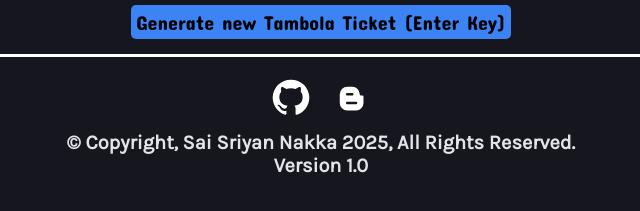
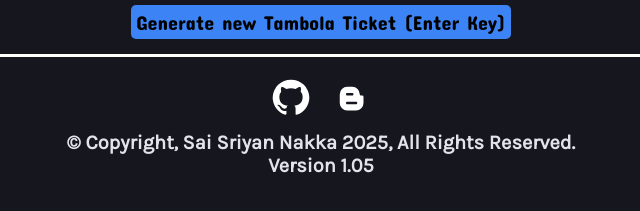
Before and after one commit to Sriyan-Nakka/tambolaTicketGenerator.com, a plain HTML site: page index.html in a window 1280 px wide. Both pictures are taken after a click on the button "Generate new Tambola Ticket (Enter Key)". Shown: the part 395-606 px from the top of the page, 319-959 px from the left. Drawn offline with Linux system fonts and the light colour scheme.

Commit message:
version 1.05

```diff
--- a/index.html
+++ b/index.html
@@ -129,6 +129,10 @@
       #ticketDiv div {
         margin: 10px;
       }
+      .marked {
+        background-color: hsl(0, 0%, 40%);
+        color: white;
+      }
     </style>
   </head>
   <body>
@@ -221,7 +225,7 @@
         </a>
         <br />
         &copy; Copyright, Sai Sriyan Nakka 2025, All Rights Reserved.
-        <br />Version 1.0 <br />
+        <br />Version 1.05 <br />
       </center>
     </footer>
   </body>
--- a/script.js
+++ b/script.js
@@ -1,4 +1,18 @@
+let css = "";
+let prevStyles = [];
+
 function generateTambolaTicket() {
+  prevStyles.forEach((s) => document.head.removeChild(s));
+  prevStyles = [];
+
+  for (let row = 1; row <= 3; row++) {
+    for (let column = 1; column <= 9; column++) {
+      let cell = document.getElementById(`r${row}c${column}`);
+      if (cell) cell.classList.remove("marked");
+      cell.removeEventListener("click", marked);
+    }
+  }
+
   let row1Placement = [1, 2, 3, 4, 5, 6, 7, 8, 9];
   let row2Placement = [1, 2, 3, 4, 5, 6, 7, 8, 9];
   let row3Placement = [1, 2, 3, 4, 5, 6, 7, 8, 9];
@@ -46,7 +60,6 @@ function generateTambolaTicket() {
   for (let i = 0; i < 100; i++) {
     let a = Math.floor(Math.random() * numbers.length);
     let b = Math.floor(Math.random() * numbers.length);
-
     let temp = numbers[a];
     numbers[a] = numbers[b];
     numbers[b] = temp;
@@ -55,7 +68,6 @@ function generateTambolaTicket() {
   for (let j = 0; j < 25; j++) {
     let a = Math.floor(Math.random() * row1Placement.length);
     let b = Math.floor(Math.random() * row1Placement.length);
-
     let temp = row1Placement[a];
     row1Placement[a] = row1Placement[b];
     row1Placement[b] = temp;
@@ -64,7 +76,6 @@ function generateTambolaTicket() {
   for (let k = 0; k < 25; k++) {
     let a = Math.floor(Math.random() * row2Placement.length);
     let b = Math.floor(Math.random() * row2Placement.length);
-
     let temp = row2Placement[a];
     row2Placement[a] = row2Placement[b];
     row2Placement[b] = temp;
@@ -73,7 +84,6 @@ function generateTambolaTicket() {
   for (let l = 0; l < 25; l++) {
     let a = Math.floor(Math.random() * row3Placement.length);
     let b = Math.floor(Math.random() * row3Placement.length);
-
     let temp = row3Placement[a];
     row3Placement[a] = row3Placement[b];
     row3Placement[b] = temp;
@@ -82,16 +92,67 @@ function generateTambolaTicket() {
   for (let row1Num = 0; row1Num <= 4; row1Num++) {
     document.getElementById(`r1c${row1Placement[row1Num]}`).textContent =
       numbers[row1Num];
+    css = `
+    @media (pointer: fine) and (min-width: 1024px) {
+      #r1c${row1Placement[row1Num]}:hover{
+        background-color: black;
+        color: white;
+        cursor: pointer;
+      }
+  }
+    `;
+    style = document.createElement("style");
+    style.textContent = css;
+    document.head.appendChild(style);
+    prevStyles.push(style);
+
+    document
+      .getElementById(`r1c${row1Placement[row1Num]}`)
+      .addEventListener("click", marked);
   }
 
   for (let row2Num = 0; row2Num <= 4; row2Num++) {
     document.getElementById(`r2c${row2Placement[row2Num]}`).textContent =
       numbers[5 + row2Num];
+    css = `
+    @media (pointer: fine) and (min-width: 1024px) {
+      #r2c${row2Placement[row2Num]}:hover{
+        background-color: black;
+        color: white;
+        cursor: pointer;
+      }
+  }
+    `;
+    style = document.createElement("style");
+    style.textContent = css;
+    document.head.appendChild(style);
+    prevStyles.push(style);
+
+    document
+      .getElementById(`r2c${row2Placement[row2Num]}`)
+      .addEventListener("click", marked);
   }
 
   for (let row3Num = 0; row3Num <= 4; row3Num++) {
     document.getElementById(`r3c${row3Placement[row3Num]}`).textContent =
       numbers[10 + row3Num];
+    css = `
+    @media (pointer: fine) and (min-width: 1024px) {
+      #r3c${row3Placement[row3Num]}:hover{
+        background-color: black;
+        color: white;
+        cursor: pointer;
+      }
+  }
+    `;
+    style = document.createElement("style");
+    style.textContent = css;
+    document.head.appendChild(style);
+    prevStyles.push(style);
+
+    document
+      .getElementById(`r3c${row3Placement[row3Num]}`)
+      .addEventListener("click", marked);
   }
 }
 
@@ -100,3 +161,7 @@ document.addEventListener("keyup", (e) => {
     generateTambolaTicket();
   }
 });
+
+function marked(event) {
+  event.currentTarget.classList.toggle("marked");
+}
```
